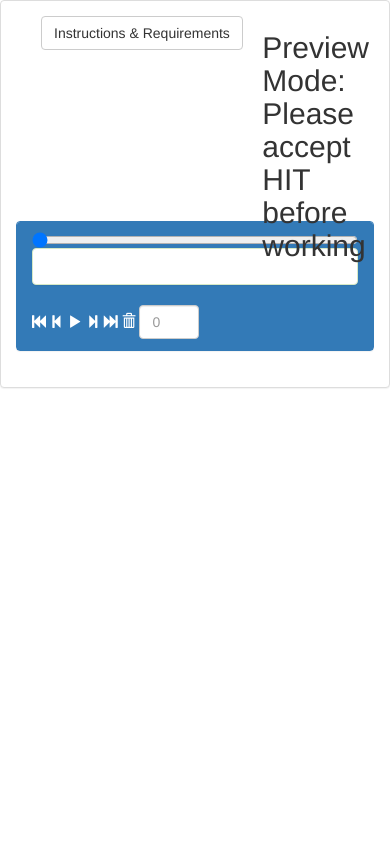
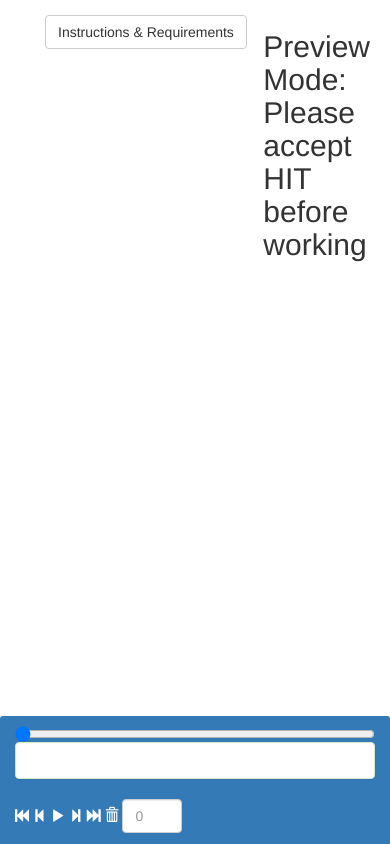
Before and after one commit to antingshen/BeaverDam, a Django app: template annotator/templates/video.html in a window 390 px wide. Run offline with Django 3.2, Linux system fonts and the light colour scheme; the template is opened without the code that fills it, so the values that code supplies are empty; some libraries are stand-ins or nearby versions.

Commit message:
scale image sequence to fit view

```diff
--- a/annotator/static/app.css
+++ b/annotator/static/app.css
@@ -1,11 +1,34 @@
+.panel-body {
+    display: flex;
+    flex-direction: column;
+    height: 100%;
+    padding: 0;
+}
+
+.top-controls {
+    padding: 15px 15px 15px 20px;
+}
+
+.bottom-controls {
+    margin-bottom: 0;
+    border: 0;
+    border-radius: 0;
+    border-top-left-radius: 0;
+    border-top-right-radius: 0;
+}
+
 /* Player */
 
-.player-container .row {
+.player-container {
     margin: 0;
+    border-width: 0px;
+    text-align: left;
 }
 
 .player-screen {
-    margin: 1em 0 0.5em;
+    margin: 0;
+    flex-grow: 1;
+    display: flex;
     position: relative;
     text-align: center;
     flex-basis: 200px;
@@ -30,6 +53,9 @@ div.imgplay {
 }
 
 .player-paper {
+    display: flex;
+    justify-content: center;
+    align-items: center;
     position: absolute;
     top: 0;
     bottom: 0;
@@ -147,13 +173,6 @@ div.imgplay {
 
 /* Uncategorized rules below */
 
-#fixed-panel {
-    text-align: left;
-    margin-right: 0px;
-    padding-right: 0;
-    padding-left: 0;
-}
-
 #left-container {
     padding-left: 0px;
     margin-left: 0px;
--- a/annotator/static/views/framePlayers.js
+++ b/annotator/static/views/framePlayers.js
@@ -176,9 +176,7 @@ class ImageFramePlayer extends AbstractFramePlayer {
                 this.hasInit = true;
             }
             var css = {
-                'max-height': this.imgPlayer.frames[0].height + 'px',
-                'min-width': this.imgPlayer.frames[0].width + 'px',
-                'min-height': this.imgPlayer.frames[0].height + 'px',
+                'flex-grow': 1
             };
             $(element).css(css);
             this.imgPlayer.fitCanvas();
@@ -191,6 +189,13 @@ class ImageFramePlayer extends AbstractFramePlayer {
     }
     get videoHeight() {
         return this.imgPlayer.frames[0].height;
+    }
+
+    get viewWidth() {
+        return this.imgPlayer.getDrawnWidth();
+    }
+    get viewHeight() {
+        return this.imgPlayer.getDrawnHeight();
     }
 
     get duration() {
--- a/annotator/static/views/player.js
+++ b/annotator/static/views/player.js
@@ -101,7 +101,7 @@ class PlayerView {
     initPaper() {
         // Depends on this.videoReady for this.video.videoWidth/Height
         this.videoReady().then(() => {
-            var {videoWidth, videoHeight} = this.video;
+            var {videoWidth, videoHeight, viewWidth, viewHeight} = this.video;
             this.$paper = Raphael(this.$('paper')[0], videoWidth, videoHeight);
 
             $(this.$paper.canvas).attr({
@@ -112,10 +112,17 @@ class PlayerView {
                 'height'
             ).css({
                 position: 'relative',
-                'max-width': `${videoWidth}px`,
-                'max-height': `${videoHeight}px`,
-                'min-width': `${videoWidth}px`,
-                'min-height': `${videoHeight}px`,
+                'width': `${viewWidth}px`,
+                'height': `${viewHeight}px`,
+            });
+            // need to link SVG with video when scaling
+            $(window).resize(() => {
+                var {viewWidth, viewHeight} = this.video;
+                $(this.$paper.canvas)
+                .css({
+                    'width': `${viewWidth}px`,
+                    'height': `${viewHeight}px`,
+                });
             });
             this.creationRect = this.makeAndAttachRect(CreationRect);
             this.rects = [];
--- a/annotator/templates/video.html
+++ b/annotator/templates/video.html
@@ -27,13 +27,10 @@
 {% endblock %}
 
 {% block body %}
-  <div class=" {{ iframe_mode|yesno:'empty, panel panel-default panel-space'}}   player-container" id="player">
-    <div class="row">
-
-      <div id="fixed-panel" class="col-lg-12">
+  <div class=" {{ iframe_mode|yesno:'empty, panel panel-default panel-space'}} player-container" id="player">
     <div class="panel-body">
 
-          <div>
+      <div class="top-controls">
         {% for label in label_data %}
           <label for="object-radio-{{label.name}}" class="label" style="background-color: #{{label.color}}">
             {{label.name}}
@@ -89,7 +86,7 @@
         </div>
       </div>
 
-          <div class="panel panel-primary">
+      <div class="panel panel-primary bottom-controls">
         <div class="panel-heading">
           <input class="player-control-scrubber" type="range" min="0" max="10000" value="0" step="1"/>
           <div class="panel panel-success">
@@ -108,14 +105,6 @@
           </span>
           <input class="form-control player-control-time" id="frame-number" placeholder="0">
         </div>
-          </div>
-
-        </div>
-      </div>
-
-      <div class="col-xs-6 col-md-4">
-        <ul id="shape-list" class="list-group row">
-        </ul>
       </div>
 
     </div>
```
Also changed, not shown: annotator/static/vendor/imgplay/jquery.imgplay.min.js. Lines whose indentation alone changed are shown as unchanged.
